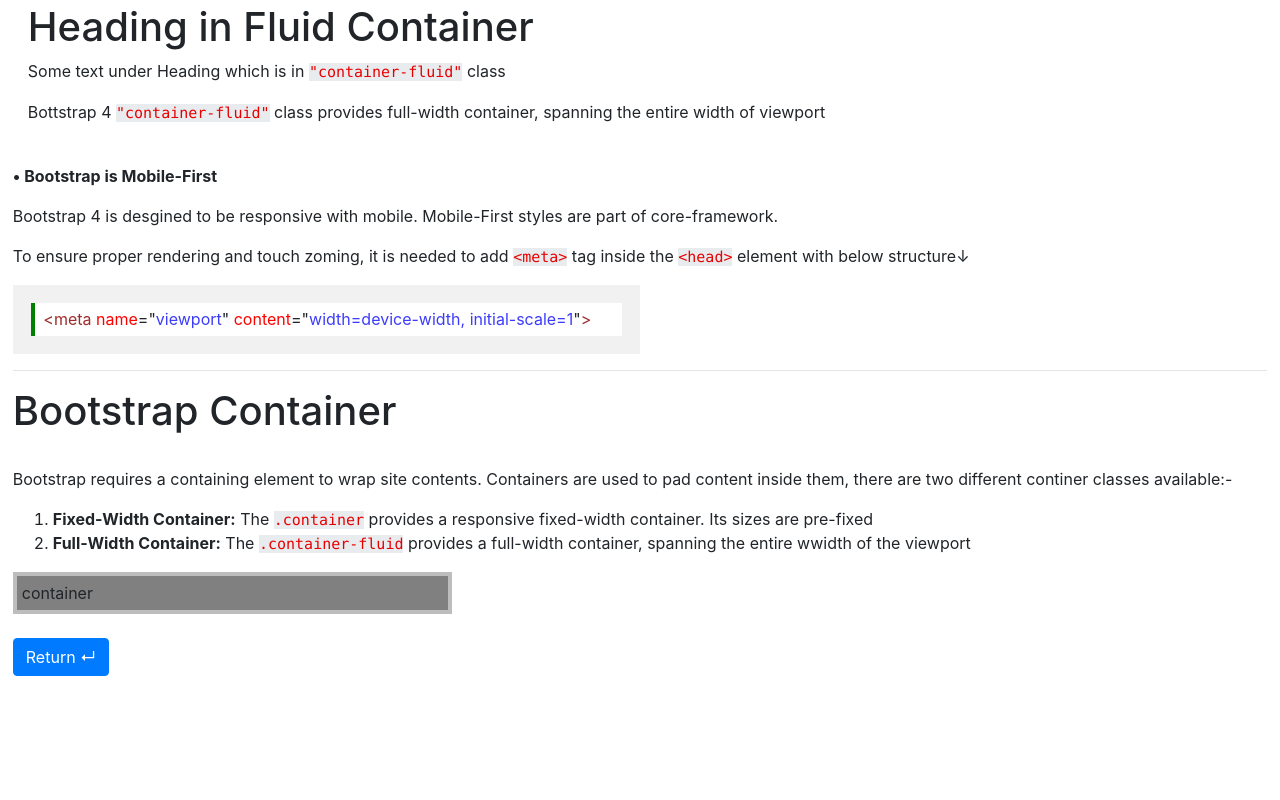
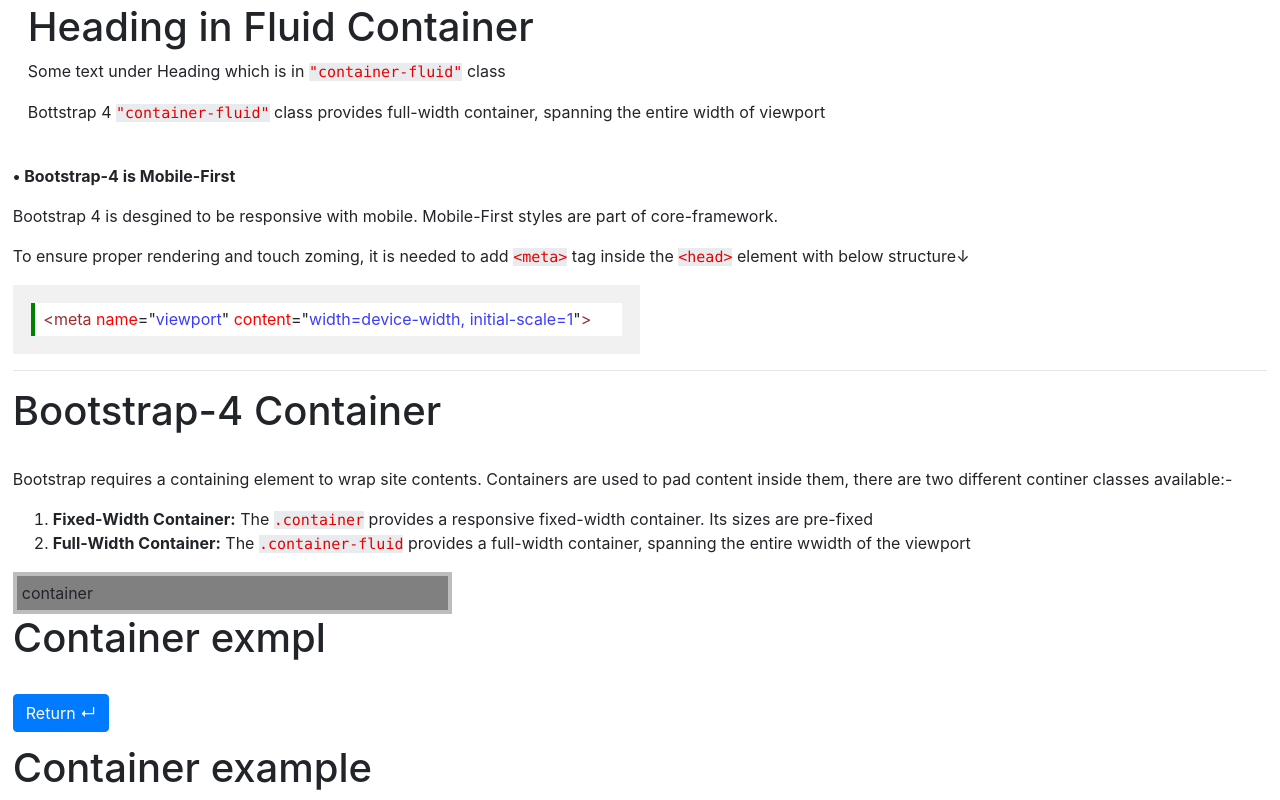
Before and after one commit to sabit-sbbt/HTML-Practice, a plain HTML site: page Bootstrap Learning Session/index.html in a window 1280 px wide. Shown: the part 1124-1924 px from the top of the page. Before the commit the page ends 1812 px from the top, so only its background shows below. Drawn offline with Linux system fonts and the light colour scheme.

Commit message:
Update index.html

```diff
--- a/Bootstrap Learning Session/index.html
+++ b/Bootstrap Learning Session/index.html
@@ -72,7 +72,7 @@
 </div>
 <br>
 <p>
-    <b>&bull; Bootstrap is Mobile-First</b>
+    <b>&bull; Bootstrap-4 is Mobile-First</b>
 </p>
 <p>Bootstrap 4 is desgined to be responsive with mobile. Mobile-First styles are part of core-framework.</p>
 <p>To ensure proper rendering and touch zoming, it is needed to add <code>&lt;meta&gt;</code> tag inside the <code>&lt;head&gt;</code> element with below structure&darr;</p>
@@ -84,7 +84,7 @@
     </div>
 </div>
 <hr>
-<h1>Bootstrap Container</h1>
+<h1>Bootstrap-4 Container</h1>
 <br>
 <p>Bootstrap requires a containing element to wrap site contents. Containers are used to pad content inside them, there are two different continer classes available:-</p>
 <ol>
@@ -96,6 +96,8 @@
         container
     </div>
 </div>
+<h1>Container exmpl</h1>
 <br><a style="margin-bottom:1%" class="btn btn-primary" href="index2.html">Return &crarr;</a>
+<h1>Container example</h1>
 </body>
 </html>
```
